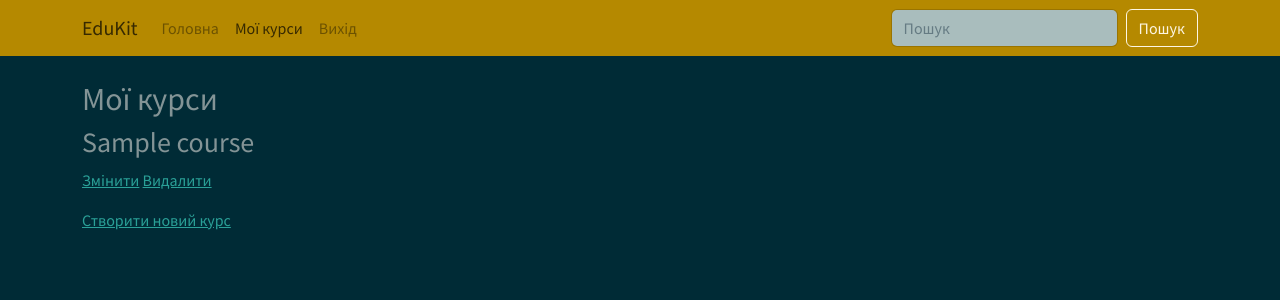
After one commit to roman-yatsenko/python-web-edukit-2026, a Django app: page /course/mine/ in a window 1280 px wide. The commit adds this page. Shown: the top 300 px of the page. Run offline with Django 5.2, Linux system fonts and the light colour scheme; a user stored in the database is signed in; tables that the repository leaves empty hold one stand-in row (values such as "Sample post"); some libraries are stand-ins or nearby versions.

Commit message:
Add course management views, templates, and URLs for creating, updating, and deleting courses

```diff
--- a/core/urls.py
+++ b/core/urls.py
@@ -18,7 +18,7 @@ from django.conf import settings
 from django.conf.urls.static import static
 from django.contrib import admin
 from django.contrib.auth import views as auth_views
-from django.urls import path
+from django.urls import include, path
 
 from courses.views import HomeView
 
@@ -26,6 +26,7 @@ urlpatterns = [
     path('accounts/login/', auth_views.LoginView.as_view(), name='login'),
     path('accounts/logout/', auth_views.LogoutView.as_view(), name='logout'),
     path('admin/', admin.site.urls),
+    path('course/', include('courses.urls')),
     path('', HomeView.as_view(), name='home'),
 ]
 
--- a/courses/mixins.py
+++ b/courses/mixins.py
@@ -1,3 +1,4 @@
+from django.contrib.auth.mixins import LoginRequiredMixin, PermissionRequiredMixin
 from django.urls import reverse_lazy
 
 from .models import Course
@@ -15,7 +16,7 @@ class OwnerEditMixin:
         return super().form_valid(form)
 
 
-class OwnerCourseMixin(OwnerMixin):
+class OwnerCourseMixin(OwnerMixin, LoginRequiredMixin, PermissionRequiredMixin):
     model = Course
     fields = ['subject', 'title', 'slug', 'overview']
     success_url = reverse_lazy('manage_course_list')
--- a/courses/templates/base.html
+++ b/courses/templates/base.html
@@ -25,16 +25,21 @@
           <li class="nav-item">
             <a class="nav-link" href="{% url 'home' %}">Головна</a>
           </li>
-          <li class="nav-item">
-            {% if request.user.is_authenticated %}
+          {% if request.user.is_authenticated %}
+            <li class="nav-item">
+              <a class="nav-link active" href="{% url 'manage_course_list' %}">Мої курси</a>
+            </li>
+            <li class="nav-item">
               <form method="post" action="{% url 'logout' %}">
                 {% csrf_token %}
                 <button type="submit" class="btn btn-link nav-link border-0">Вихід</button>
               </form>
-            {% else %}
+            </li>
+          {% else %}
+            <li class="nav-item">
               <a class="nav-link" href="{% url 'login' %}">Вхід</a>
-            {% endif %}
-          </li>
+            </li>
+          {% endif %}
         </ul>
         <form class="d-flex" role="search">
           <input class="form-control me-2" type="search" name="q" placeholder="Пошук" aria-label="Пошук">
--- /dev/null
+++ b/courses/templates/courses/manage/course/list.html
@@ -0,0 +1,23 @@
+{% extends "base.html" %}
+
+{% block title %}
+  Мої курси
+{% endblock  %}
+
+{% block content %}
+  <h2>Мої курси</h2>
+  <div class="row">
+    {% for course in object_list %}
+      <h3>{{ course.title }}</h3>
+      <p>
+        <a href="{% url 'course_edit' course.id %}">Змінити</a>
+        <a href="{% url 'course_delete' course.id %}">Видалити</a>
+      </p>
+    {% empty %}
+      <p>Відсутні створені курси</p>
+    {% endfor %}
+    <p>
+      <a href="{% url 'course_create' %}">Створити новий курс</a>
+    </p>
+  </div>
+{% endblock content %}
--- /dev/null
+++ b/courses/urls.py
@@ -0,0 +1,10 @@
+from django.urls import path
+
+from . import views
+
+urlpatterns = [
+    path('mine/', views.ManageCourseListView.as_view(), name='manage_course_list'),
+    path('create/', views.CourseCreateView.as_view(), name='course_create'),
+    path('<pk>/edit/', views.CourseUpdateView.as_view(), name='course_edit'),
+    path('<pk>/delete/', views.CourseDeleteView.as_view(), name='course_delete'),
+]
--- a/courses/views.py
+++ b/courses/views.py
@@ -4,7 +4,6 @@ from django.views.generic.edit import CreateView, DeleteView, UpdateView
 from django.views.generic.list import ListView
 
 from .mixins import OwnerCourseEditMixin, OwnerCourseMixin
-from .models import Course
 
 
 class HomeView(TemplateView):
@@ -12,16 +11,18 @@ class HomeView(TemplateView):
 
 
 class ManageCourseListView(OwnerCourseMixin, ListView):
+    permission_required = 'courses.view_course'
     template_name = 'courses/manage/course/list.html'
 
 
 class CourseCreateView(OwnerCourseEditMixin, CreateView):
-    pass
+    permission_required = 'courses.add_course'
 
 
 class CourseUpdateView(OwnerCourseEditMixin, UpdateView):
-    pass
+    permission_required = 'courses.change_course'
 
 
 class CourseDeleteView(OwnerCourseMixin, DeleteView):
+    permission_required = 'course.delete_course'
     template_name = 'courses/manage/course/delete.html'
```
Also changed, not shown: courses/templates/courses/manage/course/delete.html (added), courses/templates/courses/manage/course/form.html (added).
